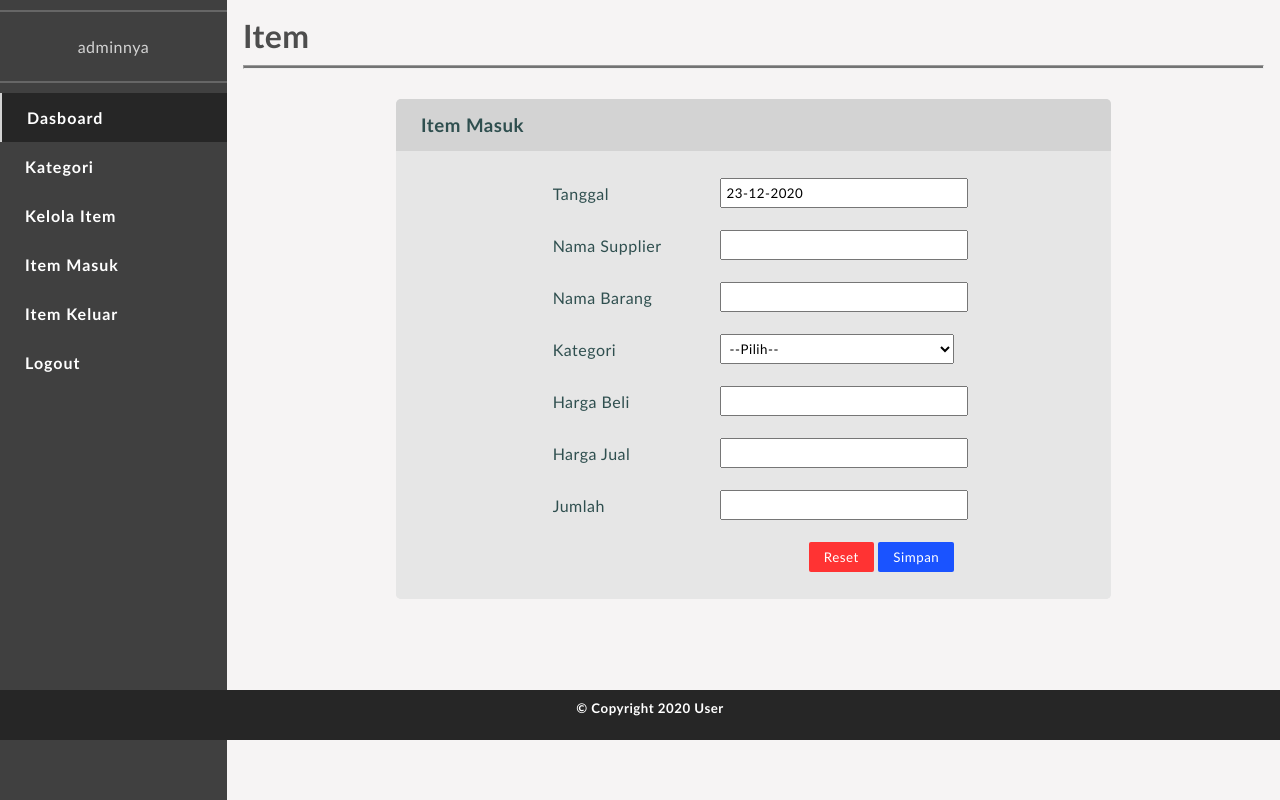
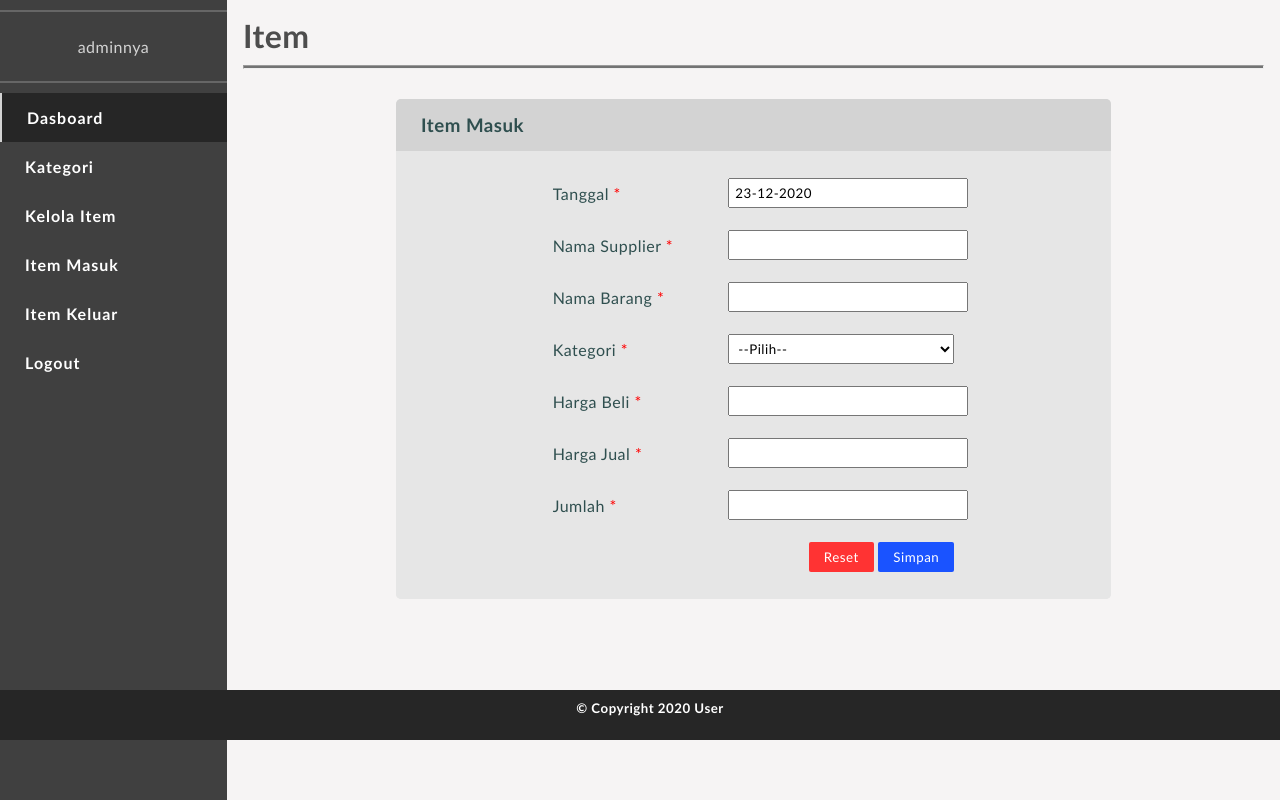
Before and after one commit to ikhsanmoh/WebProject_InventoriApp, a PHP site: page /My-File/app/item/item-masuk.php in a window 1280 px wide. Shown: the part 60-860 px from the top of the page. Run offline with PHP 8.4, Linux system fonts and the light colour scheme; a user stored in the database is signed in; data comes from the database, SQL or seed files in the repository.

Commit message:
Penyesuaian label tiap form. Penyesuaian lebar tampilan login. Penambahan konfirmasi hapus

```diff
--- a/app/auth/login.php
+++ b/app/auth/login.php
@@ -23,7 +23,7 @@ if (isset($_SESSION['username'])) {
   <div class="card-login">
     <h1>Login</h1><br>
     <form action="proses-login.php" method="POST">
-      <table class="table" style="text-align: left;">
+      <table class="table" style="text-align: left; width: 25rem">
         <tr>
           <td><label for="usernm">Username</label></td>
           <td><input type="text" name="username" id="usernm" required></td>
--- a/app/item/item-masuk.php
+++ b/app/item/item-masuk.php
@@ -78,19 +78,19 @@ $page = isset($_GET['page']) ? $_GET['page'] : false;
             <form action="proses-tambah-item.php" method="POST">
               <table class="table">
                 <tr>
-                  <td><label for="tgl">Tanggal</label></td>
+                  <td><label for="tgl">Tanggal <span style="color:red;">*</span></label></td>
                   <td><input type="text" name="tanggal" id="tgl" value="<?php echo $tgl; ?>" readonly></td>
                 </tr>
                 <tr>
-                  <td><label for="nm_supp">Nama Supplier</label></td>
+                  <td><label for="nm_supp">Nama Supplier <span style="color:red;">*</span></label></td>
                   <td><input type="text" name="nama_supplier" id="nm_supp" required></td>
                 </tr>
                 <tr>
-                  <td><label for="nm_item">Nama Barang</label></td>
+                  <td><label for="nm_item">Nama Barang <span style="color:red;">*</span></label></td>
                   <td><input type="text" name="nama_item" id="nm_item" required></td>
                 </tr>
                 <tr>
-                  <td><label for="kat">Kategori</label></td>
+                  <td><label for="kat">Kategori <span style="color:red;">*</span></label></td>
                   <td>
                     <select name="kategori_item" id="kat" required>
                       <option value="" selected>--Pilih--</option>
@@ -105,15 +105,15 @@ $page = isset($_GET['page']) ? $_GET['page'] : false;
                   </td>
                 </tr>
                 <tr>
-                  <td><label for="hrg-beli">Harga Beli</label></td>
+                  <td><label for="hrg-beli">Harga Beli <span style="color:red;">*</span></label></td>
                   <td><input type="number" name="harga_beli" id="hrg-beli" min="1" required></td>
                 </tr>
                 <tr>
-                  <td><label for="hrg-jual">Harga Jual</label></td>
+                  <td><label for="hrg-jual">Harga Jual <span style="color:red;">*</span></label></td>
                   <td><input type="number" name="harga_jual" id="hrg-jual" min="1" required></td>
                 </tr>
                 <tr>
-                  <td><label for="jml">Jumlah</label></td>
+                  <td><label for="jml">Jumlah <span style="color:red;">*</span></label></td>
                   <td><input type="number" name="jumlah_item" id="jml" min="1" max="999" required></td>
                 </tr>
                 <tr>
--- a/app/item/item.php
+++ b/app/item/item.php
@@ -98,7 +98,7 @@ $page = isset($_GET['page']) ? $_GET['page'] : false;
                         <td style="font-size: 0.8rem;">
                           <a class="btn-hijau" href="<?php echo BASE_URL . "app/item/item-detail.php?page=item&id_item=$data[id_item]"; ?>">Lihat</a>
                           <a class="btn-biru" href="<?php echo BASE_URL . "app/item/edit-item.php?page=item&id_item=$data[id_item]"; ?>">Edit</a>
-                          <a class="btn-merah" onClick="return confirm('Aksi ini akan menghapus data item!')" href="<?php echo BASE_URL . "app/item/proses-hapus-item.php?id_item=$data[id_item]"; ?>">Hapus</a>
+                          <a class="btn-merah" onClick="return confirm('Aksi ini akan menghapus data item secara permanen!')" href="<?php echo BASE_URL . "app/item/proses-hapus-item.php?id_item=$data[id_item]"; ?>">Hapus</a>
                         </td>
                       </tr>
                     <?php endwhile; ?>
--- a/app/kategori/edit-kategori.php
+++ b/app/kategori/edit-kategori.php
@@ -95,7 +95,7 @@ $id_kat = $_GET['id_kat'];
               <input type="hidden" name="id_kategori" value="<?php echo $id_kat; ?>">
               <table class="table">
                 <tr>
-                  <td><label for="nm_kat">Nama Kategori</label></td>
+                  <td><label for="nm_kat">Nama Kategori <span style="color:red;">*</span></label></td>
                   <td><input type="text" name="nama_kategori" id="nm_kat" value="<?php echo $data['nama_kat']; ?>" required></td>
                 </tr>
                 <tr>
--- a/app/kategori/kategori.php
+++ b/app/kategori/kategori.php
@@ -92,7 +92,7 @@ $page = isset($_GET['page']) ? $_GET['page'] : false;
                         <td><?php echo $data['deskripsi_kat']; ?></td>
                         <td style="font-size: 0.8rem;">
                           <a class="btn-biru" href="<?php echo BASE_URL . "app/kategori/edit-kategori.php?page=kategori&id_kat=$data[id_kat]"; ?>">Edit</a>
-                          <a class="btn-merah" href="<?php echo BASE_URL . "app/kategori/proses-hapus-kategori.php?id_kat=$data[id_kat]"; ?>">Hapus</a>
+                          <a class="btn-merah" onClick="return confirm('Aksi ini akan menghapus data kategori secara permanen!')" href="<?php echo BASE_URL . "app/kategori/proses-hapus-kategori.php?id_kat=$data[id_kat]"; ?>">Hapus</a>
                         </td>
                       </tr>
                     <?php endwhile; ?>
--- a/app/kategori/tambah-kategori.php
+++ b/app/kategori/tambah-kategori.php
@@ -67,7 +67,7 @@ $page = isset($_GET['page']) ? $_GET['page'] : false;
             <form action="proses-tambah-kategori.php" method="POST">
               <table class="table">
                 <tr>
-                  <td><label for="nm_kat">Nama Kategori</label></td>
+                  <td><label for="nm_kat">Nama Kategori <span style="color:red;">*</span></label></td>
                   <td><input type="text" name="nama_kategori" id="nm_kat" required></td>
                 </tr>
                 <tr>
```
Also changed, not shown: app/item/edit-item.php (+5 -5 lines), app/item/item-keluar.php (+4 -4 lines), index.php (+0 -8 lines).
